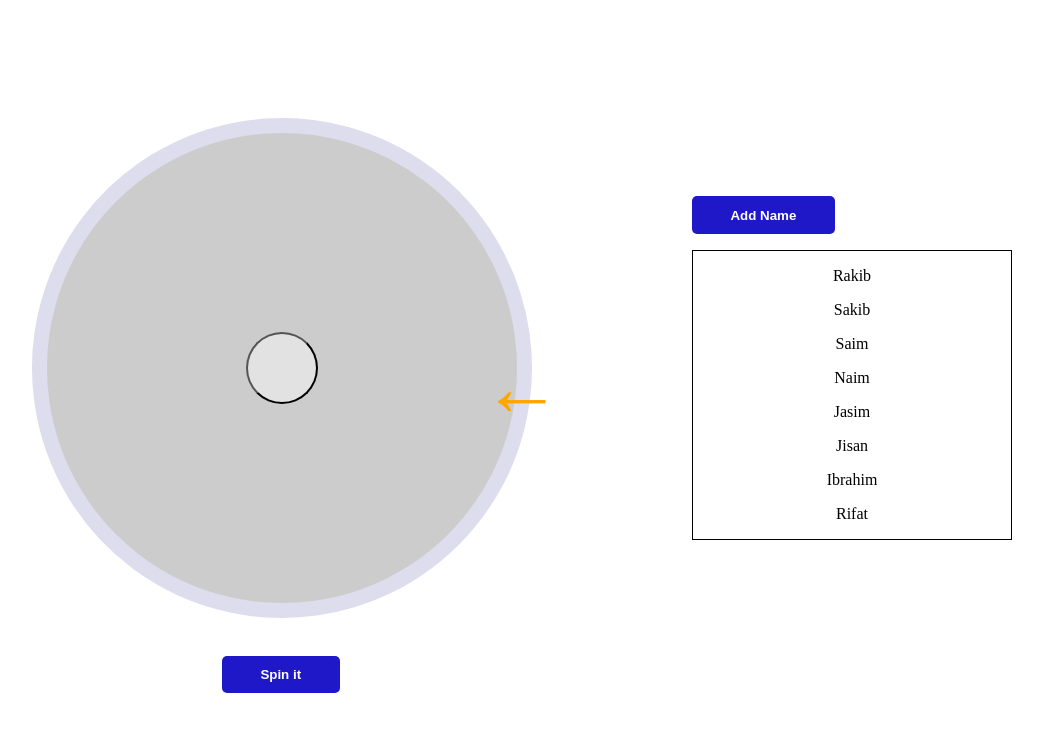
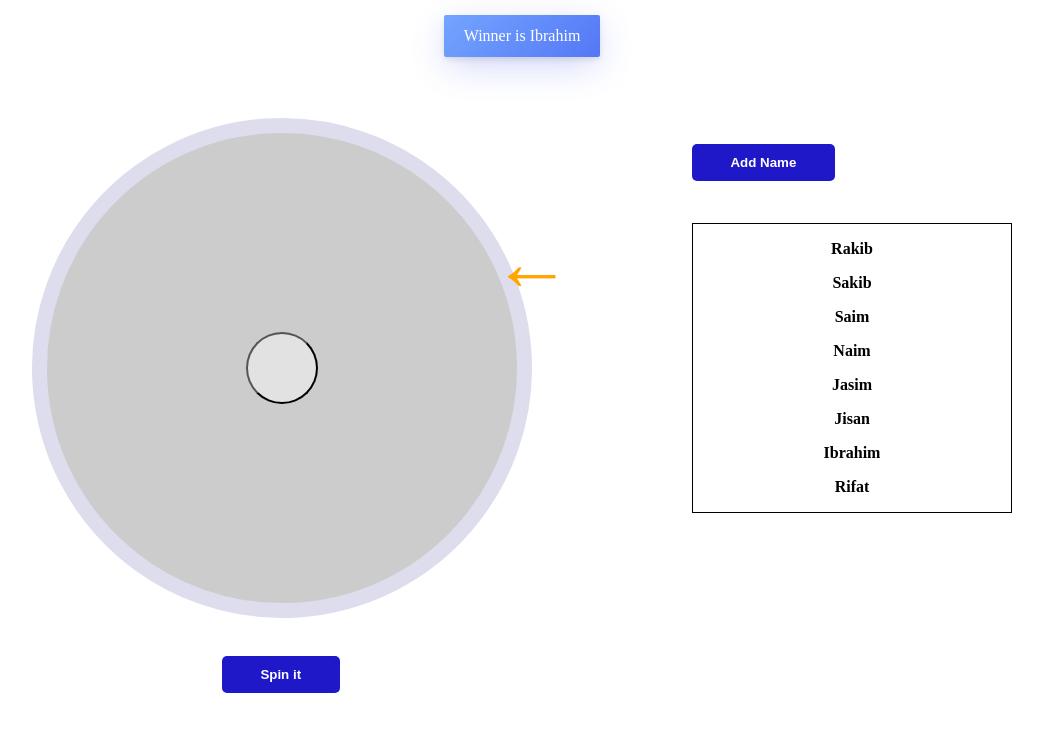
Before and after one commit to Rakibhasan-programmer/spin-wheel, a plain HTML site: page index.html in a window 1280 px wide. Both pictures are taken after a click on the button "Spin it". Shown: the whole page, without its empty margins (118-1161 px from the left). Drawn offline with nearby package versions, Linux system fonts and the light colour scheme.

Commit message:
winner ditected and show by using toastify

```diff
--- a/index.html
+++ b/index.html
@@ -5,6 +5,7 @@
     <meta name="viewport" content="width=device-width, initial-scale=1.0" />
     <title>Spinner Wheel</title>
     <link rel="stylesheet" href="styles.css" />
+    <link rel="stylesheet" type="text/css" href="https://cdn.jsdelivr.net/npm/toastify-js/src/toastify.min.css">
   </head>
   <body>
     <div class="main-container">
@@ -31,5 +32,6 @@
     </div>
 
     <script src="script.js"></script>
+    <script type="text/javascript" src="https://cdn.jsdelivr.net/npm/toastify-js"></script>
   </body>
 </html>
--- a/script.js
+++ b/script.js
@@ -1,7 +1,3 @@
-const btn = document.getElementById("spin");
-let rotation = Math.ceil(Math.random() * 1000);
-let arrow = 75;
-
 // extracting all names
 const nameContainer = document.querySelector(".add-name-box");
 const nameElements = nameContainer.querySelectorAll("p");
@@ -10,20 +6,6 @@ const namesArray = [];
 nameElements.forEach((element) => {
   const text = element.textContent.trim();
   namesArray.push(text);
-});
-
-// spin the wheeler
-let clicks = 0;
-btn.addEventListener("click", () => {
-  ++clicks;
-  if (clicks > 0) {
-    document.getElementById(
-      "container"
-    ).style.transform = `rotate(${rotation}deg)`;
-    rotation += Math.ceil(Math.random() * 1000);
-
-    // selectedName();
-  }
 });
 
 // add new element to wheeler
@@ -47,5 +29,41 @@ addItemButton.addEventListener("click", () => {
   newItem.textContent = namesArray[index];
   container.appendChild(newItem);
 
+  const parentDiv = document.querySelector(".add-name-box");
+  const childToRemove = parentDiv.querySelector("p");
+  if (childToRemove) parentDiv.removeChild(childToRemove);
+
   index++;
 });
+
+// spin the wheeler
+const btn = document.getElementById("spin");
+const container = document.getElementById("container");
+let rotation = 0;
+let clicks = 0;
+
+btn.addEventListener("click", () => {
+  ++clicks;
+  if (clicks) {
+    const randomRotation = Math.ceil(Math.random() * 3600);
+    rotation += randomRotation;
+
+    container.style.transform = `rotate(${rotation}deg)`;
+
+    let currentSection = parseInt(Math.floor((rotation % 360) / 45));
+
+    currentSection = 8 - currentSection;
+    if (currentSection == 8) currentSection = 0;
+
+    const selectedName = namesArray[currentSection];
+
+    // displaying the winner
+    setTimeout(() => {
+      Toastify({
+        text: `Winner is ${selectedName}`,
+        duration: 2000,
+        position: "center"
+      }).showToast();
+    }, 1000);
+  }
+});
--- a/styles.css
+++ b/styles.css
@@ -72,8 +72,8 @@
 }
 .arrow{
     position: absolute;
-    top: 45%;
-    left: 90%;
+    top: 20%;
+    left: 92%;
     z-index: 200;
     color: orange;
 }
@@ -112,9 +112,13 @@
     color: #fff;
     font-weight: 600;
     margin-bottom: 1rem;
+    position: fixed;
+    top: 18%;
 }
 .add-name-box{
     width: 20rem;
     border: 1px solid black;
     text-align: center;
+    font-weight: bold;
+    font-size: 1rem;
 }
```
